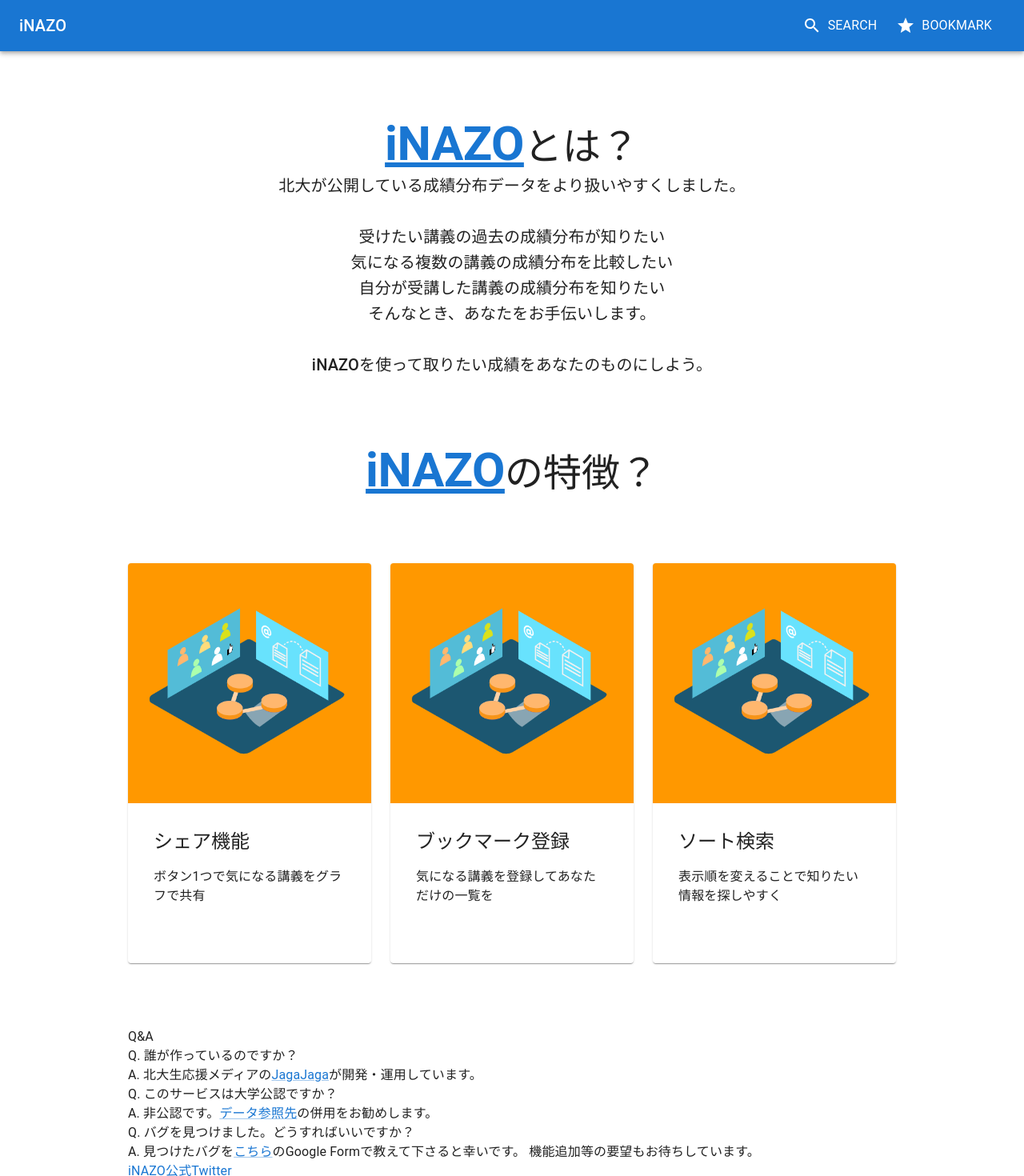
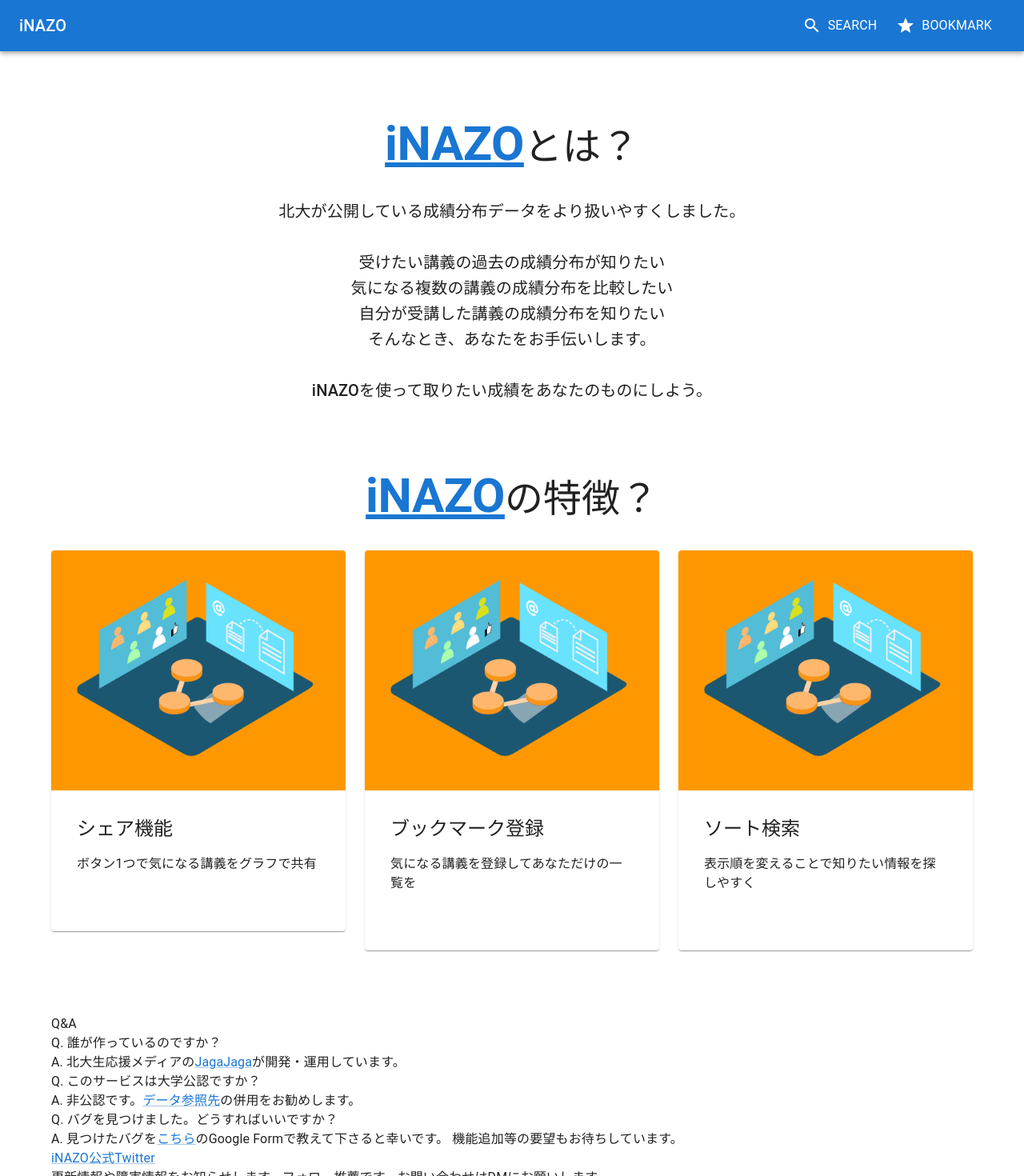
Before and after one commit to iNAZO-org/iNAZO-frontend, a Next.js app: page / in a window 1280 px wide. Shown: the top 1470 px of the page at 80% size. Built offline with nearby package versions, Linux system fonts and the light colour scheme.

Commit message:
[fix] Grid component

```diff
--- a/src/components/organisms/top/DescribeiNAZO.tsx
+++ b/src/components/organisms/top/DescribeiNAZO.tsx
@@ -1,21 +1,21 @@
-import { Grid, Typography } from '@mui/material'
-import { FC } from 'react'
+import { Box, Typography } from "@mui/material";
+import { FC } from "react";
 
-import { BaseProps } from 'types'
+import { BaseProps } from "types";
 
-type DescribeiNAZOProps = BaseProps
+type DescribeiNAZOProps = BaseProps;
 
-const DescribeiNAZO: FC<DescribeiNAZOProps> = () => {
+const DescribeiNAZO: FC<DescribeiNAZOProps> = ({ sx }) => {
   return (
-    <Grid item sx={{ m: '5rem 0' }}>
-      <Typography align="center" variant="h3">
+    <Box sx={sx}>
+      <Typography align="center" variant="h3" sx={{ mb: "2rem" }}>
         <Typography
           component="span"
           variant="h2"
           sx={{
-            fontWeight: 'bold',
-            textDecoration: 'underline',
-            color: 'primary.main',
+            fontWeight: "bold",
+            textDecoration: "underline",
+            color: "primary.main",
           }}
         >
           iNAZO
@@ -33,8 +33,8 @@
         <br />
         iNAZOを使って取りたい成績をあなたのものにしよう。 <br />
       </Typography>
-    </Grid>
-  )
-}
+    </Box>
+  );
+};
 
-export default DescribeiNAZO
+export default DescribeiNAZO;
--- a/src/components/organisms/top/FeatureiNAZO.tsx
+++ b/src/components/organisms/top/FeatureiNAZO.tsx
@@ -1,22 +1,22 @@
-import { Typography, Grid } from '@mui/material'
-import { FC } from 'react'
+import { Typography, Grid, Box } from "@mui/material";
+import { FC } from "react";
 
-import FeatureCard from 'components/molecules/FeatureCard'
-import { BaseProps } from 'types'
+import FeatureCard from "components/molecules/FeatureCard";
+import { BaseProps } from "types";
 
-type FeatureiNAZOProps = BaseProps
+type FeatureiNAZOProps = BaseProps;
 
-const FeatureiNAZO: FC<FeatureiNAZOProps> = () => {
+const FeatureiNAZO: FC<FeatureiNAZOProps> = ({ sx }) => {
   return (
-    <Grid item sx={{ m: '5rem 0' }}>
-      <Typography align="center" variant="h3" sx={{ m: '5rem 0' }}>
+    <Box sx={sx}>
+      <Typography align="center" variant="h3" sx={{ mb: "2rem" }}>
         <Typography
           component="span"
           variant="h2"
           sx={{
-            fontWeight: 'bold',
-            textDecoration: 'underline',
-            color: 'primary.main',
+            fontWeight: "bold",
+            textDecoration: "underline",
+            color: "primary.main",
           }}
         >
           iNAZO
@@ -60,8 +60,8 @@
           </FeatureCard>
         </Grid>
       </Grid>
-    </Grid>
-  )
-}
+    </Box>
+  );
+};
 
-export default FeatureiNAZO
+export default FeatureiNAZO;
--- a/src/components/organisms/top/Links.tsx
+++ b/src/components/organisms/top/Links.tsx
@@ -1,14 +1,13 @@
-import { Typography, Grid, Link } from '@mui/material'
-import { FC } from 'react'
+import { Typography, Box, Link } from "@mui/material";
+import { FC } from "react";
 
-import { BaseProps } from 'types'
+import { BaseProps } from "types";
 
-type LinksProps = BaseProps
+type LinksProps = BaseProps;
 
 const Links: FC<LinksProps> = () => {
   return (
-    <Grid container>
-      <Grid item>
+    <Box>
       <Typography>
         <Link
           href="https://twitter.com/iNAZO_HU"
@@ -57,9 +56,8 @@
       <Typography>
         データ参照先である北海道大学公式のサイトです。本サービスとの併用をお勧めします。
       </Typography>
-      </Grid>
-    </Grid>
-  )
-}
+    </Box>
+  );
+};
 
-export default Links
+export default Links;
--- a/src/components/organisms/top/Question.tsx
+++ b/src/components/organisms/top/Question.tsx
@@ -1,14 +1,13 @@
-import { Typography, Grid, Box, Link } from '@mui/material'
-import { FC } from 'react'
+import { Typography, Grid, Box, Link } from "@mui/material";
+import { FC } from "react";
 
-import { BaseProps } from 'types'
+import { BaseProps } from "types";
 
-type QuestionProps = BaseProps
+type QuestionProps = BaseProps;
 
 const Question: FC<QuestionProps> = () => {
   return (
-    <Grid container>
-      <Grid item>
+    <Box>
       <Typography>Q&A</Typography>
 
       <Box>
@@ -56,9 +55,8 @@
           機能追加等の要望もお待ちしています。
         </Typography>
       </Box>
-      </Grid>
-    </Grid>
-  )
-}
+    </Box>
+  );
+};
 
-export default Question
+export default Question;
--- a/src/components/templates/BasicLayout.tsx
+++ b/src/components/templates/BasicLayout.tsx
@@ -1,19 +1,19 @@
-import { Grid } from '@mui/material'
+import { Container } from "@mui/material";
 
-import Header from 'components/organisms/Header'
-import { BaseProps } from 'types'
+import Header from "components/organisms/Header";
+import { BaseProps } from "types";
 
 type BasicLayoutProps = BaseProps & {
-  children: React.ReactNode
-}
+  children: React.ReactNode;
+};
 
 const BasicLayout: React.FC<BasicLayoutProps> = ({ children }) => {
   return (
-    <div style={{ height: '100%' }}>
+    <div style={{ height: "100%" }}>
       <Header />
-      <Grid sx={{ marginTop: '4rem', p: '0 10rem' }}>{children}</Grid>
+      <Container sx={{ marginTop: "4rem" }}>{children}</Container>
     </div>
-  )
-}
+  );
+};
 
-export default BasicLayout
+export default BasicLayout;
--- a/src/pages/index.tsx
+++ b/src/pages/index.tsx
@@ -1,14 +1,14 @@
-import { Grid } from '@mui/material'
-import Box from '@mui/material/Box'
-import Head from 'next/head'
-import * as React from 'react'
+import { Grid } from "@mui/material";
+import Box from "@mui/material/Box";
+import Head from "next/head";
+import * as React from "react";
 
-import Header from 'components/organisms/Header'
-import DescribeiNAZO from 'components/organisms/top/DescribeiNAZO'
-import FeatureiNAZO from 'components/organisms/top/FeatureiNAZO'
-import Links from 'components/organisms/top/Links'
-import Question from 'components/organisms/top/Question'
-import BasicLayout from 'components/templates/BasicLayout'
+import Header from "components/organisms/Header";
+import DescribeiNAZO from "components/organisms/top/DescribeiNAZO";
+import FeatureiNAZO from "components/organisms/top/FeatureiNAZO";
+import Links from "components/organisms/top/Links";
+import Question from "components/organisms/top/Question";
+import BasicLayout from "components/templates/BasicLayout";
 
 const App = () => {
   return (
@@ -17,13 +17,13 @@
         <title>ホームページ</title>
       </Head>
       <BasicLayout>
-        <DescribeiNAZO />
-        <FeatureiNAZO />
+        <DescribeiNAZO sx={{ my: "5rem" }} />
+        <FeatureiNAZO sx={{ my: "5rem" }} />
         <Question />
         <Links />
       </BasicLayout>
     </div>
-  )
-}
+  );
+};
 
-export default App
+export default App;
```
Lines whose indentation alone changed are shown as unchanged.
